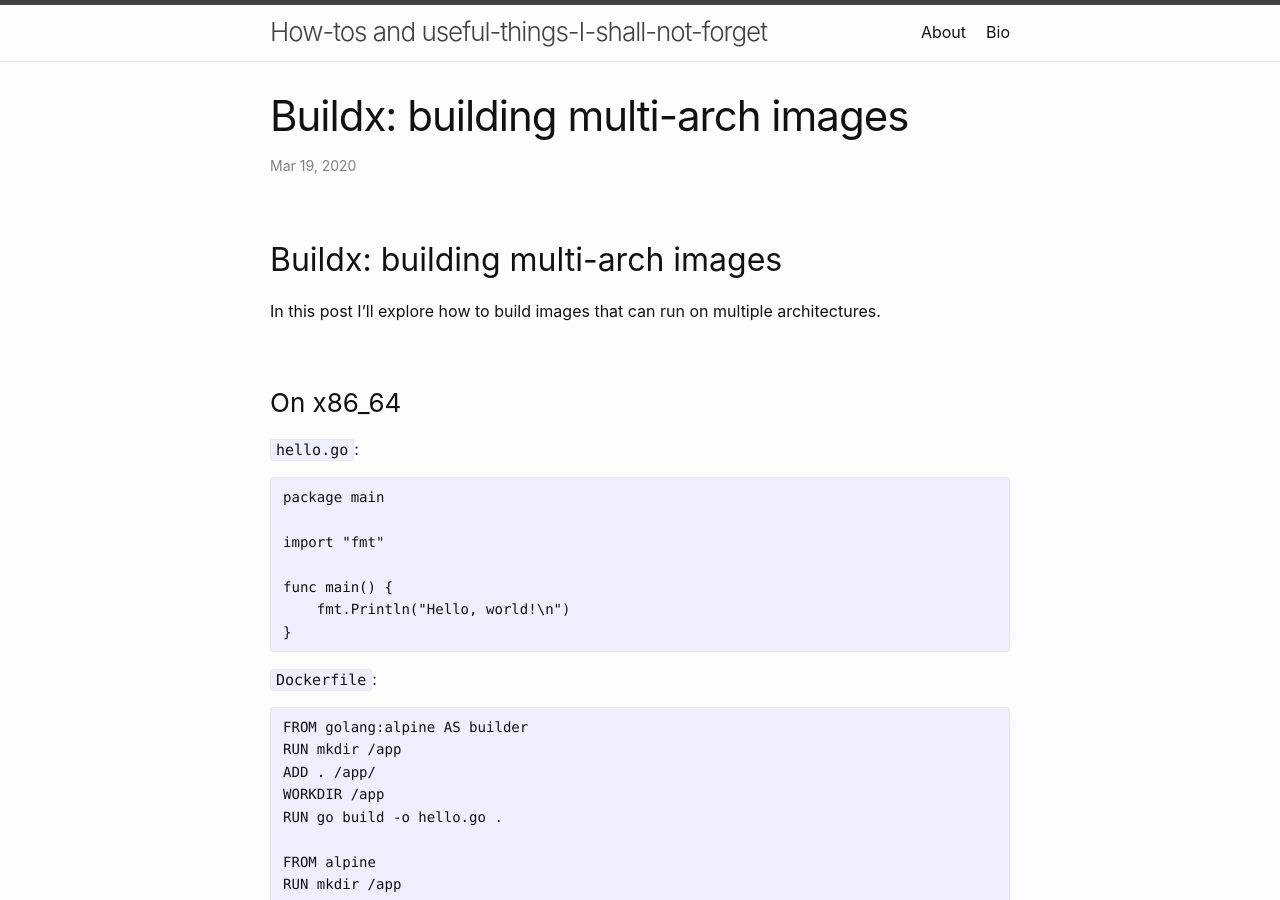
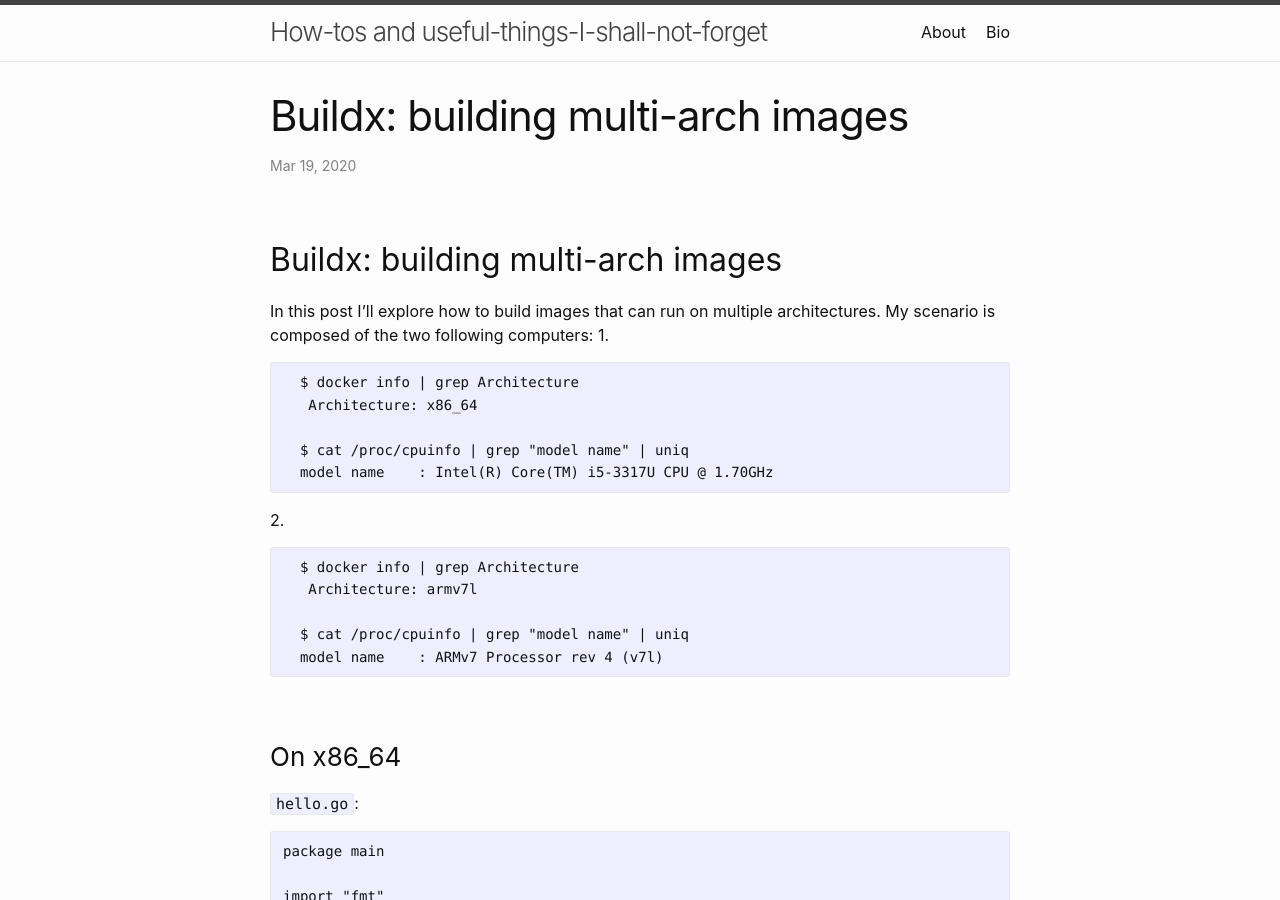
Before and after one commit to carmelo0x99/carmelo0x99.github.io, a Jekyll site: the page built from _posts/2020-03-19-docker_buildx.md, in a window 1280 px wide and 900 px high. Built offline with Jekyll 4.4.1, drawn with Linux system fonts in a browser that asks for light colours.

Commit message:
Edited 2020-03-19-docker_buildx

````diff
--- a/_posts/2020-03-19-docker_buildx.md
+++ b/_posts/2020-03-19-docker_buildx.md
@@ -5,7 +5,23 @@ categories: misc
 ---
 
 ## Buildx: building multi-arch images
-In this post I'll explore how to build images that can run on multiple architectures.
+In this post I'll explore how to build images that can run on multiple architectures. My scenario is composed of the two following computers:
+1.
+  ```
+  $ docker info | grep Architecture
+   Architecture: x86_64
+
+  $ cat /proc/cpuinfo | grep "model name" | uniq
+  model name	: Intel(R) Core(TM) i5-3317U CPU @ 1.70GHz
+  ```
+2.
+  ```
+  $ docker info | grep Architecture
+   Architecture: armv7l
+
+  $ cat /proc/cpuinfo | grep "model name" | uniq
+  model name	: ARMv7 Processor rev 4 (v7l)
+  ```
 
 ### On x86_64
 `hello.go`:
````
